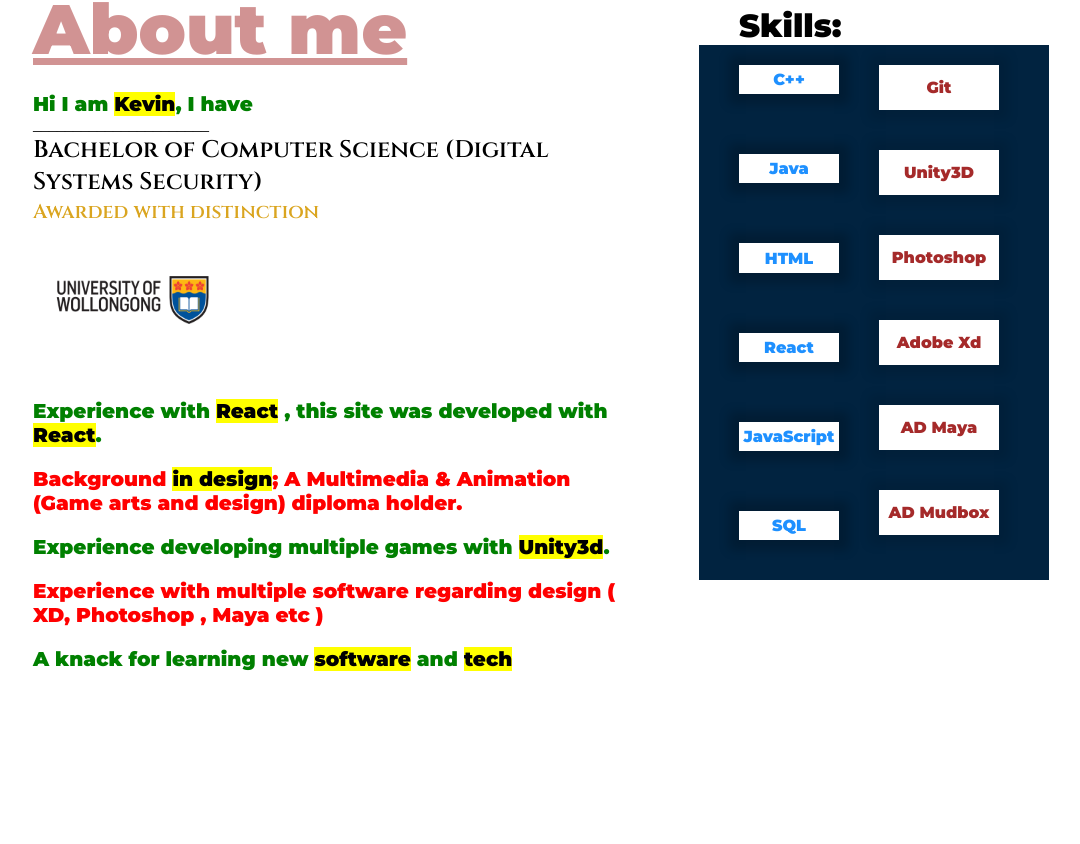
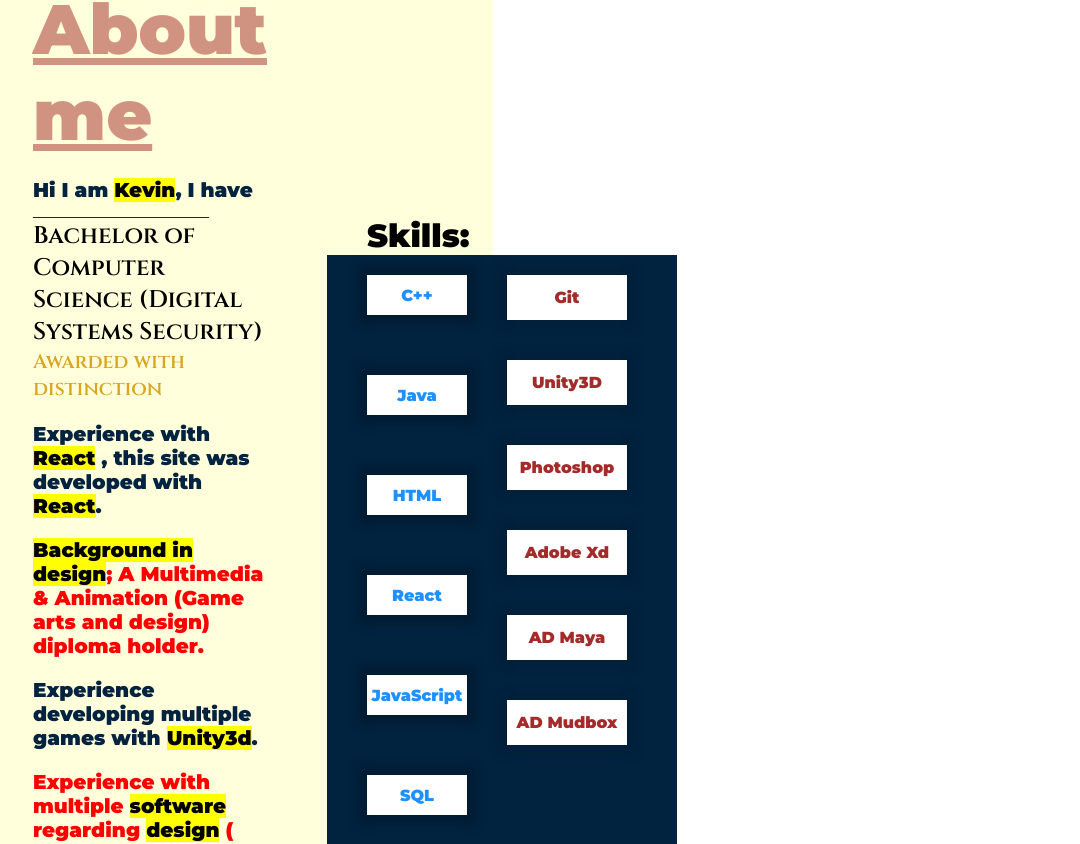
Before and after one commit to KevinJunHan/ReactSite, a React (Create React App) app: page /about in a window 1280 px wide. Shown: the part 154-998 px from the top of the page, without its empty margins (7-1087 px from the left). Before the commit the page ends 829 px from the top, so only its background shows below. Built offline with nearby package versions, Linux system fonts and the light colour scheme.

Commit message:
minor clean up

```diff
--- a/package.json
+++ b/package.json
@@ -11,6 +11,7 @@
     "react-dom": "^17.0.1",
     "react-highlight-words": "^0.17.0",
     "react-icons": "^4.2.0",
+    "react-player": "^2.8.2",
     "react-router": "^5.2.0",
     "react-router-dom": "^5.2.0",
     "react-scripts": "4.0.2",
--- a/src/About.js
+++ b/src/About.js
@@ -35,7 +35,7 @@ function About() {
 					</li>
 					<li> ______________________</li>
 					<Degree />
-          <img className="csg" src={uow} alt="uow" />
+					{/* <img className="csg" src={uow} alt="uow" /> */}
 					<li className="genericText">
 						<Highlighter
 							highlightClassName="YourHighlightClass"
@@ -44,12 +44,11 @@ function About() {
 							textToHighlight="Experience with React , this site was developed with React."
 						/>
 					</li>
-          {/* <img className="rea" src={react} alt="react" /> */}
 
 					<li className="genericText" style={{ color: "red" }}>
 						<Highlighter
 							highlightClassName="YourHighlightClass"
-              searchWords={["in design"]}
+							searchWords={["background in design"]}
 							autoEscape={true}
 							textToHighlight="Background in design; A Multimedia & Animation (Game arts and
             design) diploma holder."
@@ -63,9 +62,15 @@ function About() {
 							textToHighlight="Experience developing multiple games with Unity3d."
 						/>
 					</li>
+
 					<li className="genericText" style={{ color: "red" }}>
-            Experience with multiple software regarding design ( XD, Photoshop ,
-            Maya etc )
+						<Highlighter
+							highlightClassName="YourHighlightClass"
+							searchWords={["software", "design"]}
+							autoEscape={true}
+							textToHighlight="Experience with multiple software regarding design ( XD,
+						Photoshop , Maya etc )"
+						/>
 					</li>
 
 					<li className="genericText">
--- a/src/App.css
+++ b/src/App.css
@@ -13,14 +13,20 @@ button {
 	font-size: 12px;
 }
 
+.players {
+	display: flex;
+	flex-direction: row;
+}
+
 .aboutBox {
 	display: flex;
-  width: 70%;
+	width: 500px;
+	background: rgb(255, 255, 219);
 }
 
 .rightSection {
 	font-family: "Montserrat", sans-serif;
-  padding-top: 40px;
+	padding-top: 250px;
 	padding-left: 100px;
 	width: 150px;
 }
@@ -32,7 +38,7 @@ button {
 	flex-direction: row;
 	cursor: default;
 	width: 350px;
-  height: 80%;
+	height: 600px;
 	background: #012340;
 
 	/* box-shadow: 0px 0px 10px 10px rgba(0, 0, 0, 0.2); */
@@ -105,6 +111,10 @@ button {
 
 .HireContainer .HCBtm {
 	padding-top: 100px;
+}
+
+.WelcomeContainer {
+	padding-left: 40px;
 }
 
 nav {
@@ -196,7 +206,7 @@ ul {
 	padding-top: 20px;
 	font-family: "Montserrat", sans-serif;
 	font-size: 20px;
-  color: green;
+	color: #012340;
 }
 
 .degreeHead {
--- a/src/Home.js
+++ b/src/Home.js
@@ -15,9 +15,13 @@ function Home() {
 	return (
 		<div>
 			<animated.h1 style={props} className="header">
-        {" "}
-        Welcome{" "}
+				Welcome
 			</animated.h1>
+			<div className="WelcomeContainer">
+				<h2 className="genericText">
+					Click on the icons above to navigate!
+				</h2>
+			</div>
 		</div>
 	);
 }
```
Also changed, not shown: 2 other files (tests, documents, lock files or other folders). Lines whose indentation alone changed are shown as unchanged.
